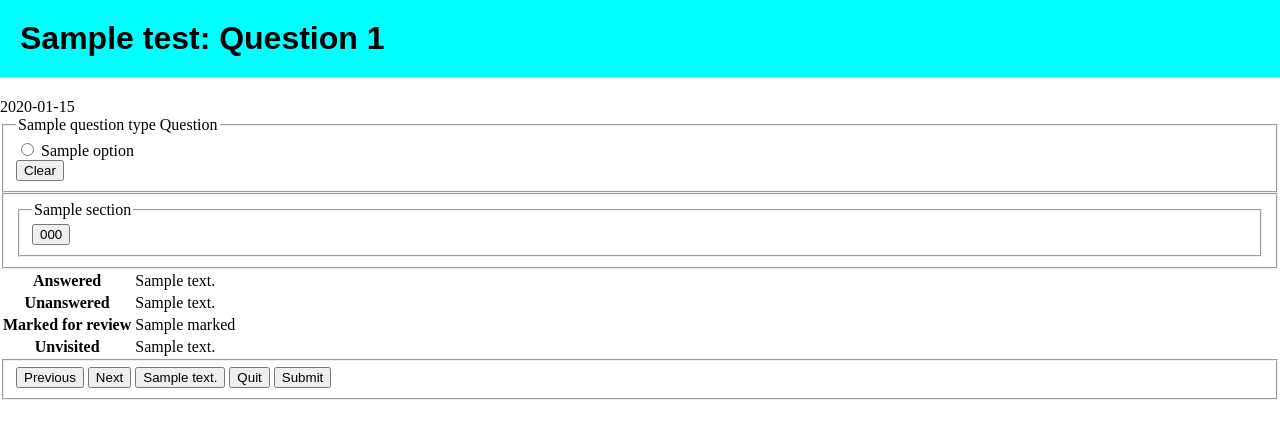
After one commit to eccentricOrange/jee-prac, a Flask app: template templates/mcq.html in a window 1280 px wide. The commit adds this page. Shown: the top 439 px of the page. Run offline with Flask 2, Linux system fonts and the light colour scheme; the template is opened without the code that fills it: most values are stand-ins (such as "Sample title", 1, 10 or a date in 2020).

Commit message:
got question displaying properly with some navigation

```diff
--- a/app.py
+++ b/app.py
@@ -1,4 +1,5 @@
 from pathlib import Path
+import statistics
 from flask import Flask, render_template, request, redirect, send_file
 from http import HTTPStatus
 from json import load, loads, dumps
@@ -10,6 +11,12 @@ TEMPLATE_TESTS_PATH = Path('preconfigured-exams.json')
 chosen_test_data = {}
 questions = []
 question_section_mapping = []
+counts = {
+    'answered': 0,
+    'unanswered': 0,
+    'marked': 0,
+    'unvisited': 0
+}
 
 def make_questions():
     global questions, chosen_test_data
@@ -21,9 +28,9 @@ def make_questions():
         section['questions'] = [
             {
                 'question-number': question_number + counter,
-                'answer': "",
-                'answered': False,
-                'marked': False
+                'value': "",
+                'visited': "unvisited",
+                'marked': "unmarked"
             }
             for counter in range(section['number-of-questions'])
         ]
@@ -31,6 +38,12 @@ def make_questions():
         question_number += section['number-of-questions']
 
         question_section_mapping.append((section['questions'][0]['question-number'], section['questions'][-1]['question-number'], section_number))
+
+    question_number -= 1
+
+    counts['unanswered'] = question_number
+    counts['unvisited'] = question_number
+    chosen_test_data['total-number-of-questions'] = question_number
 
 
 @app.route('/jee/', methods=['GET', 'POST'])
@@ -99,6 +112,8 @@ def receive_test_config():
             if 'exam-name' in form_data:
                 chosen_test_data['name'] = form_data['exam-name']
 
+            section_index = 0
+
             for field in form_data:
                 if match(r'^section-\d+-name$', field):
                     name = form_data[field]
@@ -117,8 +132,10 @@ def receive_test_config():
                             'wrong-marks': float(form_data[f'section-{section_number}-marks-if-wrong'])
                         })
 
-                        if chosen_test_data['sections'][section_number]['type'] == 'mcq':
-                            chosen_test_data['sections'][section_number]['options'] = ['A', 'B', 'C', 'D']
+                        if chosen_test_data['sections'][section_index]['type'] == 'mcq':
+                            chosen_test_data['sections'][section_index]['options'] = ['A', 'B', 'C', 'D']
+
+                    section_index += 1
 
             return redirect('/jee/start-test'), HTTPStatus.TEMPORARY_REDIRECT
 
@@ -140,7 +157,7 @@ def start_test():
 
 @app.route('/jee/question', methods=['GET', 'POST'])
 def get_question():
-    global chosen_test_data, questions, question_section_mapping
+    global chosen_test_data, questions, question_section_mapping, counts
 
     if chosen_test_data and questions and question_section_mapping:
         question_number = int(request.args.get('question-number'))  # type: ignore
@@ -150,15 +167,141 @@ def get_question():
 
                 for question in section['questions']:
                     if question['question-number'] == question_number:
-                        return render_template(
-                            'question.html',
-                            sections=questions,
-                            question_number=question_number,
-                            question_type=section['name'],
-                            test=chosen_test_data['name'],
-                        ), HTTPStatus.OK
+                        value = question['value']
 
+                        next_question_disabled = "disabled" if chosen_test_data['total-number-of-questions'] == question_number else ""
+                        previous_question_disabled = "disabled" if question_number == 1 else ""
+                        mark_button_text = "Mark" if question['marked'] == "unmarked" else "Unmark"
+
+                        if question['visited'] == 'unvisited':
+                            question['visited'] = 'visited'
+                            counts['unvisited'] -= 1
+
+                        if section['type'] == 'mcq':
+                            choices = [
+                                {
+                                    'option': option,
+                                    'value': "checked" if option == value else ""
+                                }
+                                for option in section['options']
+                            ]
+
+                            return render_template(
+                                'mcq.html',
+                                sections=questions,
+                                question_number=question_number,
+                                question_type=section['name'],
+                                test=chosen_test_data['name'],
+                                choices=choices,
+                                counts=counts,
+                                next_question_disabled=next_question_disabled,
+                                previous_question_disabled=previous_question_disabled,
+                                mark_button_text=mark_button_text
+                            ), HTTPStatus.OK
+
+                        elif section['type'] == 'numeric':
+                            return render_template(
+                                'numeric.html',
+                                sections=questions,
+                                question_number=question_number,
+                                question_type=section['name'],
+                                test=chosen_test_data['name'],
+                                value=question['value'],
+                                counts=counts,
+                                next_question_disabled=next_question_disabled,
+                                previous_question_disabled=previous_question_disabled,
+                                mark_button_text=mark_button_text
+                            ), HTTPStatus.OK
+
+                        else:
+                            return '', HTTPStatus.NOT_IMPLEMENTED
 
         return '', HTTPStatus.NOT_IMPLEMENTED
 
     return '', HTTPStatus.NOT_IMPLEMENTED
+
+@app.route('/jee/mark', methods=['POST'])
+def mark():
+    global chosen_test_data, questions, question_section_mapping, counts
+
+    if chosen_test_data and questions and question_section_mapping:
+        form_data = dict(request.get_json(force=True))
+        question_number = int(form_data['question-number'])
+
+        for lower, upper, section_number in question_section_mapping:
+            if lower <= question_number <= upper:
+                section = questions[section_number]
+
+                for question in section['questions']:
+                    if question['question-number'] == question_number:
+                        questions[section_number]['questions'][question_number - 1]['marked'] = 'marked'
+
+                        counts['marked'] += 1
+
+                    return "", HTTPStatus.OK
+
+
+        return '', HTTPStatus.INTERNAL_SERVER_ERROR
+
+    return '', HTTPStatus.NOT_IMPLEMENTED
+
+
+@app.route('/jee/unmark', methods=['POST'])
+def unmark():
+    global chosen_test_data, questions, question_section_mapping, counts
+
+    if chosen_test_data and questions and question_section_mapping:
+        form_data = dict(request.get_json(force=True))
+        question_number = int(form_data['question-number'])
+
+        for lower, upper, section_number in question_section_mapping:
+            if lower <= question_number <= upper:
+                section = questions[section_number]
+
+                for question in section['questions']:
+                    if question['question-number'] == question_number:
+                        questions[section_number]['questions'][question_number - 1]['marked'] = 'unmarked'
+
+                        counts['marked'] -= 1
+
+                    return "", HTTPStatus.OK
+
+
+        return '', HTTPStatus.INTERNAL_SERVER_ERROR
+
+    return '', HTTPStatus.NOT_IMPLEMENTED
+
+
+@app.route('/jee/receive-value', methods=['POST'])
+def receive_value():
+    global chosen_test_data, questions, question_section_mapping, counts
+
+    if chosen_test_data and questions and question_section_mapping:
+        form_data = request.form
+        question_number = int(form_data['question-number'])
+        value = form_data['value']
+
+        for lower, upper, section_number in question_section_mapping:
+            if lower <= question_number <= upper:
+                section = questions[section_number]
+
+                for question in section['questions']:
+                    if question['question-number'] == question_number:
+                        old_value = questions[section_number]['questions'][question_number - 1]['value']
+
+                        if (not old_value) and value:
+                            counts['unattempted'] -= 1
+                            counts['attempted'] += 1
+
+                        if old_value and not value:
+                            counts['attempted'] -= 1
+                            counts['unattempted'] += 1
+
+                        questions[section_number]['questions'][question_number - 1]['value'] = value
+
+                        return "", HTTPStatus.OK
+
+
+        return '', HTTPStatus.INTERNAL_SERVER_ERROR
+
+    return '', HTTPStatus.NOT_IMPLEMENTED
--- /dev/null
+++ b/static/question-script.js
@@ -0,0 +1,51 @@
+// Used internally
+function post(url, data = null) {
+    var xhr = new XMLHttpRequest();
+    xhr.open("POST", url, true);
+    xhr.setRequestHeader('Content-Type', 'application/json');
+    xhr.send(JSON.stringify(data));
+}
+
+function go_to_question(question_number) {
+    window.location.href = `/jee/question?question-number=${question_number}`;
+}
+
+function go_to_next_question(question_number) {
+    go_to_question(parseInt(question_number) + 1);
+}
+
+function go_to_previous_question(question_number) {
+    go_to_question(parseInt(question_number) - 1);
+}
+
+function mark_question(question_number) {
+
+    const question_button = document.getElementById(`question-${question_number}`);
+    const mark_button = document.getElementById('mark');
+    const mark_count = document.getElementById('marked-count');
+
+    if (question_button.classList.contains('unmarked')) {
+        question_button.classList.remove('unmarked');
+        question_button.classList.add('marked');
+
+        post('/jee/mark', {'question-number': question_number});
+
+        mark_count.innerText = parseInt(mark_count.innerText) + 1;
+        mark_button.setAttribute('value', 'Unmark');
+    }
+
+    else if (question_button.classList.contains('marked')) {
+        question_button.classList.remove('marked');
+        question_button.classList.add('unmarked');
+
+        post('/jee/unmark', {'question-number': question_number});
+
+        mark_count.innerText = parseInt(mark_count.innerText) - 1;
+        mark_button.setAttribute('value', 'Mark');
+    }
+
+    else {
+        window.alert('Something went wrong! Please refresh the page.');
+    }
+
+}
--- /dev/null
+++ b/static/style.css
@@ -0,0 +1,16 @@
+body {
+    padding: 0;
+    margin: 0;
+}
+
+h1 {
+    font-family: sans-serif;
+    padding: 15pt;
+    margin-top: 0;
+    background-color: aqua;
+    user-select: none;
+}
+
+legend {
+    user-select: none;
+}
--- a/templates/configure-test.html
+++ b/templates/configure-test.html
@@ -6,6 +6,11 @@ Configure Test
 
 {% block script %}
 <script src="{{ url_for('static', filename='configure-test-script.js') }}"></script>
+{% endblock %}
+
+{% block style %}
+<link rel="stylesheet"
+    href="{{ url_for('static', filename='config-style.css') }}">
 {% endblock %}
 
 {% block body %}
--- a/templates/layout.html
+++ b/templates/layout.html
@@ -14,6 +14,7 @@
     </title>
     <link rel="stylesheet"
         href="{{ url_for('static', filename='style.css') }}">
+    {% block style %} {% endblock %}
     {% block script %} {% endblock %}
 </head>
 
--- /dev/null
+++ b/templates/mcq.html
@@ -0,0 +1,29 @@
+{% extends "question.html" %}
+
+    {% block question %}
+
+        {% for choice in choices %}
+
+            {% set choice_option = choice['option'] %}
+            {% set choice_value = choice['value'] %}
+
+            <div class="mcq-option">
+                <input type="radio"
+                    name="question"
+                    id="{{ choice_option }}"
+                    value="{{ choice_option }}"
+                    onsubmit="mcq_store_value()"
+                    onchange="mcq_store_value()"
+                    {{
+                    choice_value
+                    }}>
+                <label for="{{ choice_option }}">{{ choice_option }}</label>
+            </div>
+
+        {% endfor %}
+
+        <input type="button"
+            value="Clear"
+            onclick="clear_mcq()">
+
+    {% endblock %}
--- a/templates/question.html
+++ b/templates/question.html
@@ -8,22 +8,26 @@
 <script src="{{ url_for('static', filename='question-script.js') }}"></script>
 {% endblock %}
 
+{% block style %}
+<link rel="stylesheet"
+    href="{{ url_for('static', filename='question-style.css') }}">
+{% endblock %}
+
 {% block body %}
 
 <body>
     <div id="title-and-time">
         <h1>
-            {{ test }}: {{ question_number }}
+            {{ test }}: Question {{ question_number }}
         </h1>
 
-        <span>
+        <span id="timer-type">
             {{ timer_type }}
         </span>
 
         <span id="timer"></span>
     </div>
 
-    <form>
     <fieldset id="question">
         <legend>
             {{ question_type }} Question
@@ -44,11 +48,12 @@
 
             {% set number = question['question-number'] %}
             {% set marked = question['marked'] %}
-                        {% set answered = question['answered'] %}
+            {% set visited = question['visited'] %}
 
             <input type="button"
                 value="{{ number }}"
-                            class="palette button {{ marked }} {{ answered }}"
+                id="question-{{ number }}"
+                class="palette button {{ marked }} {{ visited }}"
                 onclick="go_to_question({{ number }})">
 
             {% endfor %}
@@ -57,31 +62,55 @@
         {% endfor %}
     </fieldset>
 
+    <table id="statistics">
+        <tr>
+            <th>Answered</th>
+            <td id="answered-count">{{ counts['answered'] }}</td>
+        </tr>
+        <tr>
+            <th>Unanswered</th>
+            <td id="unanswered-count">{{ counts['unanswered'] }}</td>
+        </tr>
+        <tr>
+            <th>Marked for review</th>
+            <td id="marked-count">{{ counts['marked'] }}</td>
+        </tr>
+        <tr>
+            <th>Unvisited</th>
+            <td id="unvisited-count">{{ counts['unvisited'] }}</td>
+        </tr>
+    </table>
+
 
     <fieldset id="controls"
         class="not-bordered">
         <input type="button"
             value="Previous"
             class="control"
-                onclick="go_to_previous_question({{ question_number }})">
-
+            id="previous"
+            onclick="go_to_previous_question({{ question_number }})"
+            {{ previous_question_disabled }}>
         <input type="button"
             value="Next"
             class="control"
-                onclick="go_to_next_question({{ question_number }})">
+            id="next"
+            onclick="go_to_next_question({{ question_number }})"
+            {{ next_question_disabled }}>
         <input type="button"
-                value="Mark"
+            value="{{ mark_button_text }}"
             class="control"
+            id="mark"
             onclick="mark_question({{ question_number }})">
         <input type="button"
             value="Quit"
             class="control"
+            id="quit"
             onclick="quit_test()">
-            <input type="submit"
+        <input type="button"
             value="Submit"
+            id="submit"
             class="control">
     </fieldset>
-    </form>
 </body>
 
 {% endblock %}
--- a/templates/select-test-type.html
+++ b/templates/select-test-type.html
@@ -9,6 +9,11 @@ Configure Test
     const jsonfile = JSON.parse('{{ jsonfile | tojson | safe}}');
 </script>
 <script src="{{ url_for('static', filename='select-test-type-script.js') }}"></script>
+{% endblock %}
+
+{% block style %}
+<link rel="stylesheet"
+    href="{{ url_for('static', filename='config-style.css') }}">
 {% endblock %}
 
 {% block body %}
```
Also changed, not shown: static/configure-test-script.js (+4 -4 lines), templates/numeric.html (added, +16 -0 lines), static/config-style.css (added), static/question-style.css (added). Lines whose indentation alone changed are shown as unchanged.
